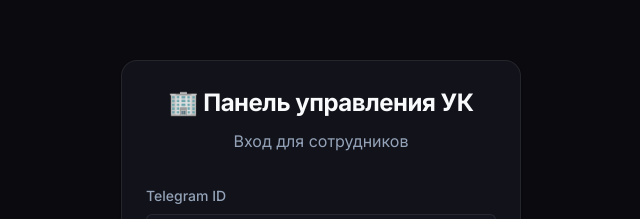
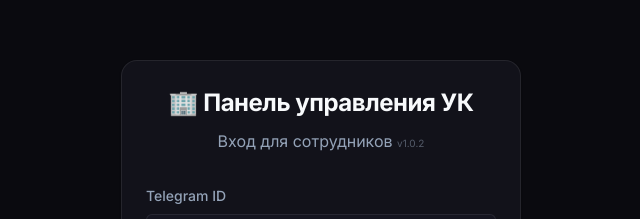
Before and after one commit to maximumhate/uk-requests, a React (Vite) app in the folder admin/: page /login in a window 1280 px wide. Shown: the part 211-430 px from the top of the page, without its empty margins (319-959 px from the left). Built offline with nearby package versions, Linux system fonts and the light colour scheme; no server answers.

Commit message:
Fix login case sensitivity and add version stamp

```diff
--- a/admin/src/pages/Login.jsx
+++ b/admin/src/pages/Login.jsx
@@ -14,7 +14,10 @@ export default function Login() {
 
         try {
             const user = await login(telegramId)
-            if (user.role !== 'admin' && user.role !== 'dispatcher' && user.role !== 'super_admin') {
+            console.log('User role:', user.role) // Debug
+            const role = user.role?.toLowerCase()
+
+            if (role !== 'admin' && role !== 'dispatcher' && role !== 'super_admin') {
                 setError(`Доступ разрешён только сотрудникам УК (Ваша роль: ${user.role})`)
             }
         } catch (err) {
@@ -37,7 +40,7 @@ export default function Login() {
                     🏢 Панель управления УК
                 </h1>
                 <p style={{ color: 'var(--text-secondary)', textAlign: 'center', marginBottom: 32 }}>
-                    Вход для сотрудников
+                    Вход для сотрудников <span style={{ opacity: 0.5, fontSize: 10 }}>v1.0.2</span>
                 </p>
 
                 <form onSubmit={handleSubmit}>
```
